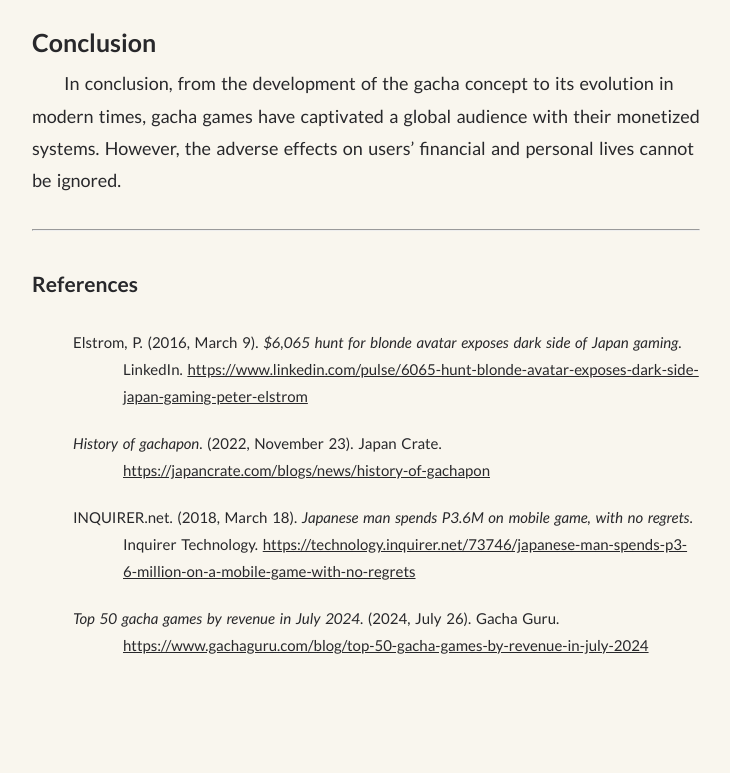
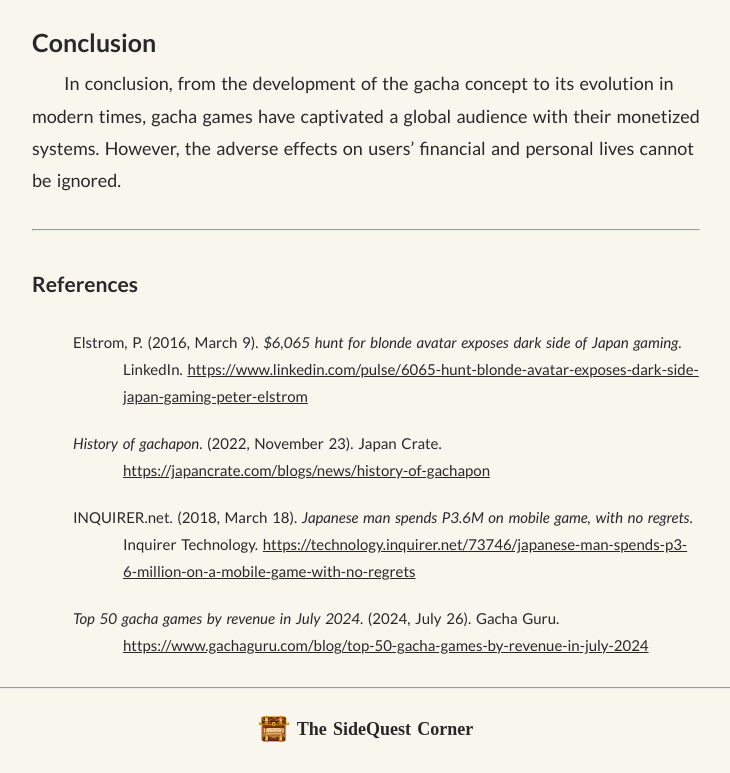
Before and after one commit to luizaki/sidequest-corner, a plain HTML site: page article/gacha.html in a window 1280 px wide. Shown: the part 1886-2659 px from the top of the page, without its empty margins (274-1004 px from the left). Before the commit the page ends 2569 px from the top, so only its background shows below. Drawn offline with Linux system fonts and the light colour scheme; a web font is replaced by a local one.

Commit message:
add article footer

```diff
--- a/article/gacha.html
+++ b/article/gacha.html
@@ -72,5 +72,13 @@
     </main>
 
     <a href="#" class="scroll-top">↑</a>
+
+    <hr id="footer-hr"/>
+    <footer class="footer">
+        <a class="logo" href="../index.html">
+            <img src="../assets/logo.svg" width="30" height="auto" alt="The blogsite's logo consisting of an open treasure chest."/>
+            <span>The SideQuest Corner</span>
+        </a>
+    </footer>
 </body>
 </html>
--- a/styles/article.css
+++ b/styles/article.css
@@ -184,6 +184,33 @@ ul {
     margin-top: 20px;
 }
 
+.footer {
+    display: flex;
+    justify-content: center;
+    align-items: center;
+    gap: .75rem;
+    padding: .75rem;
+}
+.footer .logo {
+    display: flex;
+    align-items: center;
+    padding-bottom: 1rem;
+    text-decoration: none;
+
+    gap: 0.5rem;
+
+    span {
+        font-size: 1em;
+        font-weight: bold;
+        font-family: 'Macondo';
+    }
+}
+
+#footer-hr {
+    margin: 0.75rem;
+    padding: 0;
+}
+
 .scroll-top {
     position: fixed;
     float: right;
```
Also changed, not shown: article/boredom-games.html (+8 -0 lines), article/enjoying-games.html (+8 -0 lines), article/gaming-time.html (+8 -0 lines), article/no-mans-sky.html (+8 -0 lines), article/the-finals.html (+8 -0 lines), article/touhou-project.html (+8 -0 lines).
